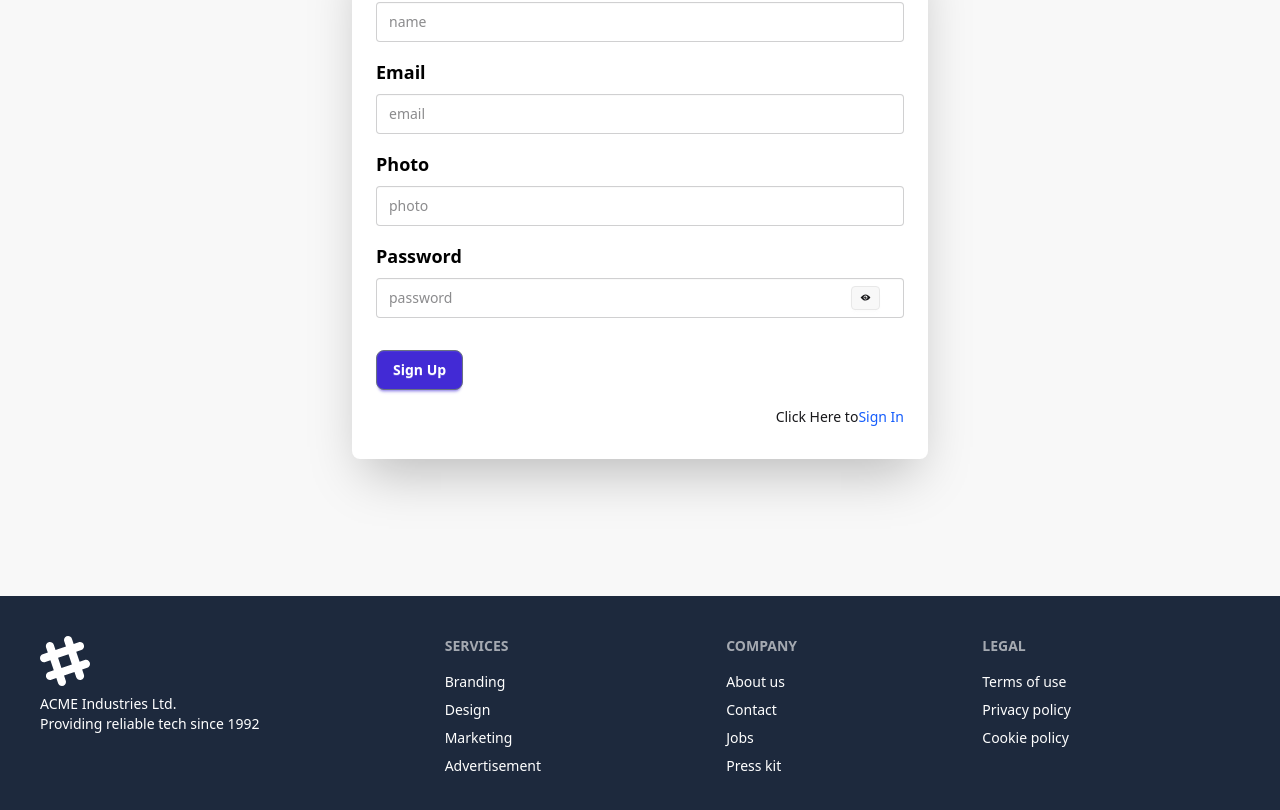
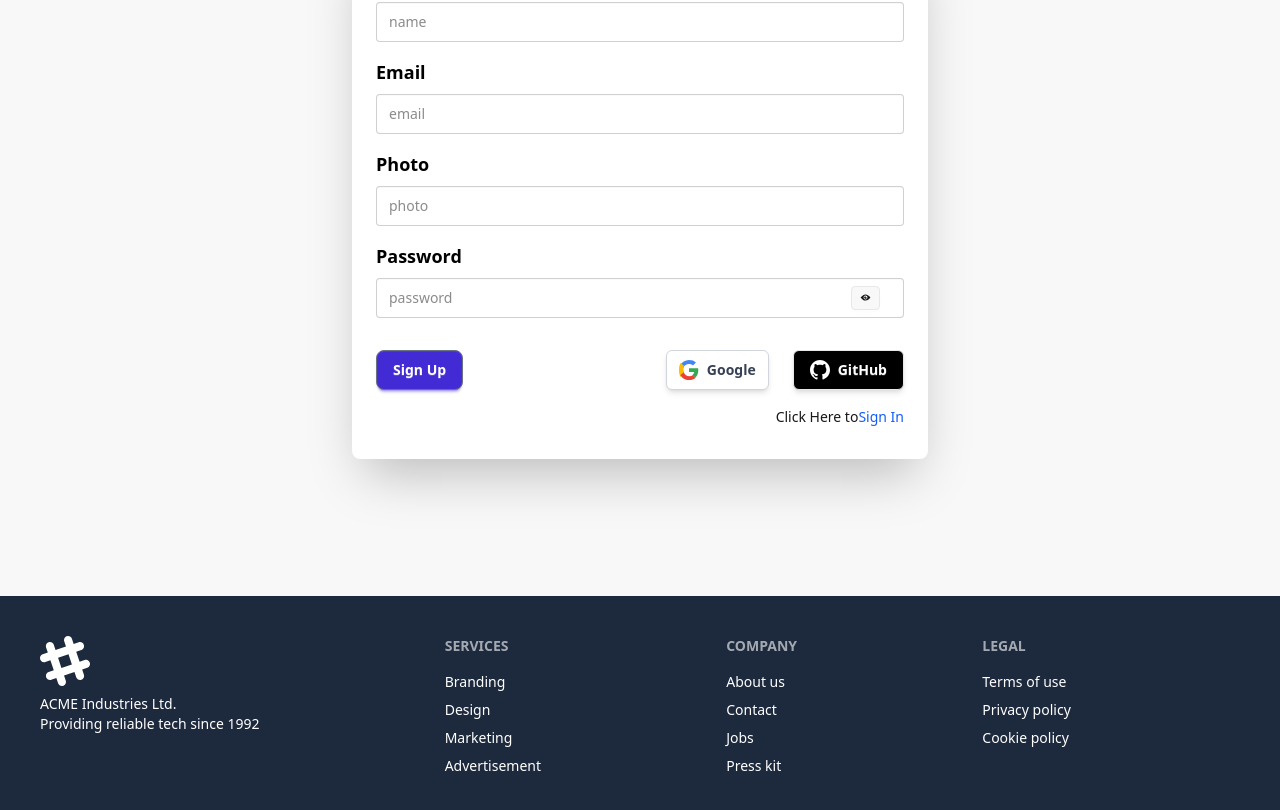
Before and after one commit to Amit-Biswas-WD/Visa-Client, a React (Vite) app: page /registation in a window 1280 px wide. Shown: the part 568-1378 px from the top of the page. Built offline with nearby package versions, Linux system fonts and the light colour scheme.

Commit message:
google and github

```diff
--- a/package.json
+++ b/package.json
@@ -11,6 +11,7 @@
   },
   "dependencies": {
     "@tailwindcss/vite": "^4.0.3",
+    "firebase": "^11.2.0",
     "localforage": "^1.10.0",
     "match-sorter": "^8.0.0",
     "react": "^18.3.1",
--- a/src/components/Navbar.jsx
+++ b/src/components/Navbar.jsx
@@ -1,10 +1,13 @@
 import { Link, NavLink } from "react-router-dom";
-import { useState } from "react";
+import { useContext, useState } from "react";
 import { GiHamburgerMenu } from "react-icons/gi";
 import { IoCloseSharp } from "react-icons/io5";
+import { AuthContext } from "../provider/AuthProvider";
 
 const Navbar = () => {
   const [open, setOpen] = useState(false);
+  const  valueInfo  = useContext(AuthContext);
+  console.log(valueInfo);
 
   const items = [
     <NavLink
--- /dev/null
+++ b/src/firebase/firebase.init.js
@@ -0,0 +1,15 @@
+import { initializeApp } from "firebase/app";
+import { getAuth } from "firebase/auth";
+
+const firebaseConfig = {
+  apiKey: "AIzaSyBoiLLWpap5lycsjN4dT2SlqkXwtEahy8o",
+  authDomain: "visa-portal-417e0.firebaseapp.com",
+  projectId: "visa-portal-417e0",
+  storageBucket: "visa-portal-417e0.firebasestorage.app",
+  messagingSenderId: "957995278545",
+  appId: "1:957995278545:web:3edf263e7c1f3b9b0c65f0"
+};
+
+const app = initializeApp(firebaseConfig);
+const auth = getAuth(app);
+export default auth;
--- a/src/main.jsx
+++ b/src/main.jsx
@@ -3,12 +3,14 @@ import { createRoot } from "react-dom/client";
 import "./index.css";
 import { RouterProvider } from "react-router-dom";
 import { router } from "./Routes/Router";
-import { ToastContainer } from 'react-toastify';
-
+import { ToastContainer } from "react-toastify";
+import AuthProvider from "./provider/AuthProvider";
 
 createRoot(document.getElementById("root")).render(
   <StrictMode>
-    <ToastContainer/>
-    <RouterProvider router={router} />
+    <ToastContainer />
+    <AuthProvider>
+      <RouterProvider router={router} />
+    </AuthProvider>
   </StrictMode>
 );
--- a/src/page/Registration.jsx
+++ b/src/page/Registration.jsx
@@ -92,10 +92,46 @@ const Registation = () => {
                 {showPassword ? <FaEyeSlash /> : <IoIosEye />}
               </p>
             </div>
-            <div className="form-control mt-6">
-              <button className="btn btn-primary text-white border border-gray-500 px-4 py-2 rounded-lg hover:bg-gray-700">
-                Sign Up
-              </button>
+            <div className="form-control mt-6 flex justify-between">
+              <div>
+                <button className="btn btn-primary text-white border border-gray-500 px-4 py-2 rounded-lg hover:bg-gray-700">
+                  Sign Up
+                </button>
+              </div>
+              <div className="flex gap-6">
+                <button className="flex btn items-center gap-2 px-3 py-1 bg-white border border-gray-300 hover:bg-gray-100 text-gray-700 rounded-md shadow-md">
+                  <svg className="w-5 h-5" viewBox="0 0 48 48">
+                    <path
+                      fill="#4285F4"
+                      d="M24 9.5c3.9 0 7.1 1.3 9.6 3.6l7.1-7.1C36.6 2 30.7 0 24 0 14.8 0 6.7 5.1 2.3 12.7l8.2 6.4c2-5.9 7.5-9.6 13.5-9.6Z"
+                    />
+                    <path
+                      fill="#34A853"
+                      d="M46.3 24.6c0-1.6-.1-3.2-.4-4.7H24v9.1h12.6c-.6 3.1-2.3 5.7-4.8 7.5l7.4 5.7c4.3-4 7.1-9.9 7.1-17.6Z"
+                    />
+                    <path
+                      fill="#FBBC05"
+                      d="M11.9 28.3c-.8-2.3-1.2-4.7-1.2-7.3s.4-5 1.2-7.3L3.6 7.2C1.3 11.4 0 16.5 0 24s1.3 12.6 3.6 16.8l8.3-6.5Z"
+                    />
+                    <path
+                      fill="#EA4335"
+                      d="M24 48c6.5 0 12-2.1 16.1-5.7l-7.4-5.7c-2.1 1.4-4.7 2.3-7.7 2.3-6 0-11.5-3.8-13.5-9.6l-8.2 6.4C6.7 42.9 14.8 48 24 48Z"
+                    />
+                  </svg>
+                  Google
+                </button>
+                <button className="flex btn items-center gap-2 px-4 py-2 bg-black hover:bg-gray-900 text-white rounded-md shadow-md">
+                  <svg
+                    className="w-5 h-5"
+                    fill="currentColor"
+                    viewBox="0 0 24 24"
+                    aria-hidden="true"
+                  >
+                    <path d="M12 0C5.37 0 0 5.373 0 12c0 5.303 3.438 9.8 8.207 11.385.6.113.793-.26.793-.577 0-.286-.01-1.04-.015-2.04-3.338.726-4.042-1.61-4.042-1.61-.547-1.388-1.335-1.758-1.335-1.758-1.09-.745.083-.73.083-.73 1.205.086 1.84 1.24 1.84 1.24 1.07 1.834 2.807 1.305 3.492.997.108-.776.42-1.305.76-1.605-2.665-.304-5.467-1.333-5.467-5.932 0-1.31.468-2.38 1.235-3.22-.125-.303-.535-1.524.116-3.176 0 0 1.008-.322 3.3 1.23.96-.267 1.99-.399 3.01-.404 1.02.005 2.05.137 3.01.404 2.29-1.552 3.297-1.23 3.297-1.23.652 1.652.242 2.873.118 3.176.77.84 1.235 1.91 1.235 3.22 0 4.61-2.807 5.625-5.48 5.922.43.37.81 1.096.81 2.21 0 1.595-.015 2.88-.015 3.27 0 .32.19.694.8.577C20.565 21.795 24 17.3 24 12c0-6.627-5.373-12-12-12z"></path>
+                  </svg>
+                  GitHub
+                </button>
+              </div>
             </div>
             <Link className="text-end my-2" to={`/login`}>
               Click Here to
--- /dev/null
+++ b/src/provider/AuthProvider.jsx
@@ -0,0 +1,18 @@
+import { createContext, useState } from "react";
+
+export const AuthContext = createContext(null);
+
+const AuthProvider = ({ children}) => {
+    const [users, setUsers] = useState(null)
+    const [loading, setLoading] = useState(true)
+
+  const valueInfo = {
+    name: "anu",
+  };
+
+  return (
+    <AuthContext.Provider value={valueInfo}>{children}</AuthContext.Provider>
+  );
+};
+
+export default AuthProvider;
```
Also changed, not shown: 1 other file (tests, documents, lock files or other folders).
